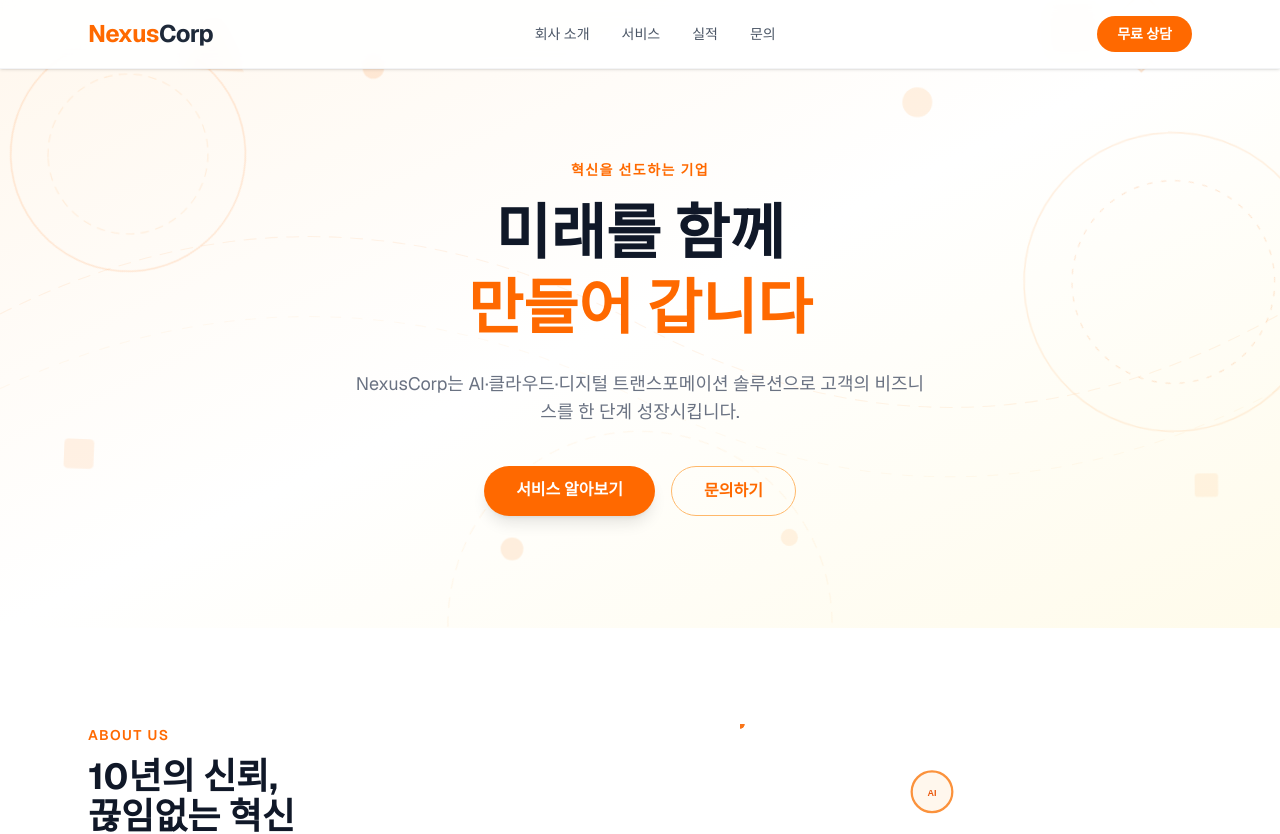
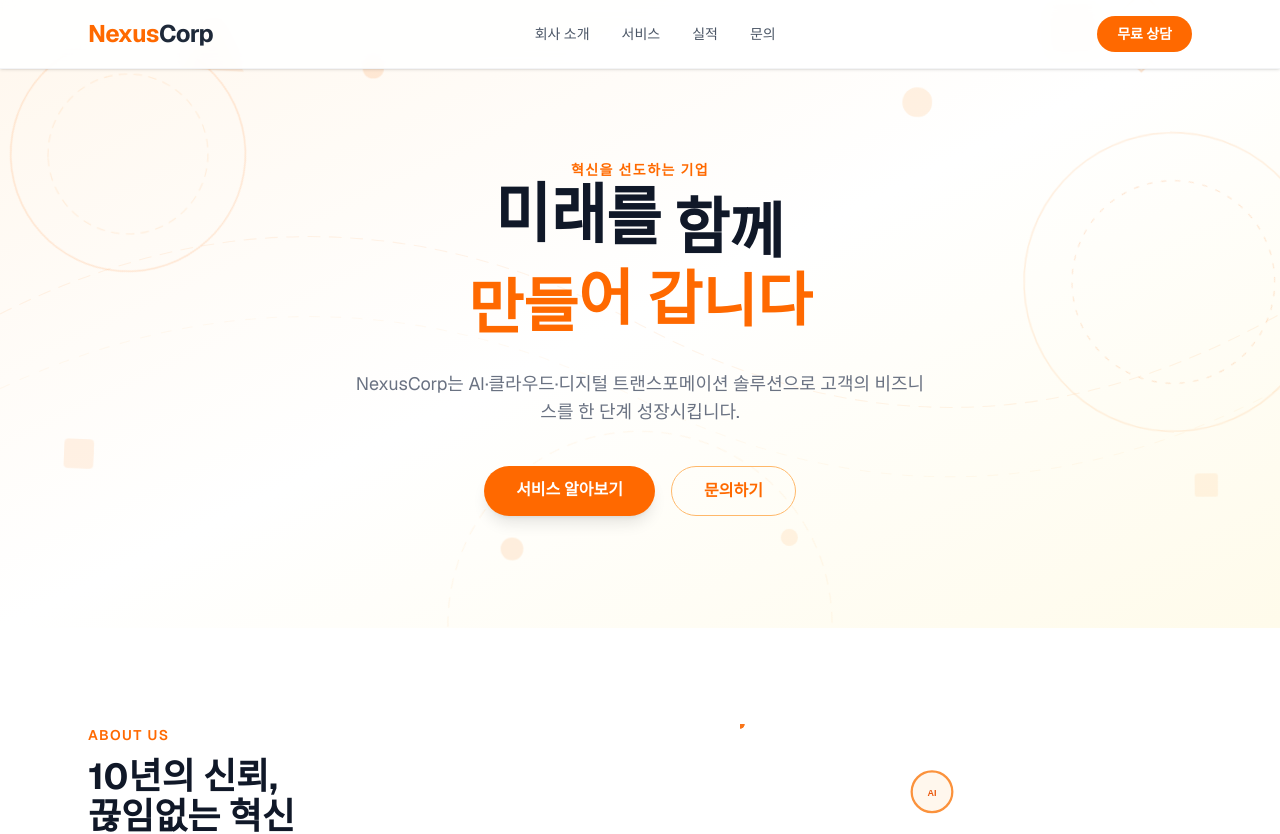
Before and after one commit to Zimins/buildover, a Next.js app in the folder test-nextjs/: page / in a window 1280 px wide. Shown: the top 834 px of the page. Built offline with nearby package versions, Linux system fonts and the light colour scheme.

Commit message:
‘미래를 함께 만들어갑니다’ 라는 문구에 통통 튀는 효과를 넣어줘

```diff
--- a/test-nextjs/app/page.tsx
+++ b/test-nextjs/app/page.tsx
@@ -45,6 +45,18 @@ export default function Home() {
         @keyframes node-pulse {
           0%, 100% { opacity: 0.5; r: 5; }
           50% { opacity: 1; r: 8; }
+        }
+        @keyframes bouncy {
+          0%, 100% { transform: translateY(0px) scaleY(1); }
+          30% { transform: translateY(-18px) scaleY(1.08); }
+          50% { transform: translateY(-22px) scaleY(1.05); }
+          70% { transform: translateY(-6px) scaleY(0.96); }
+          85% { transform: translateY(-12px) scaleY(1.02); }
+          95% { transform: translateY(-2px) scaleY(0.99); }
+        }
+        .bounce-char {
+          display: inline-block;
+          animation: bouncy 1.4s ease-in-out infinite;
         }
         .float-1 { animation: float1 5s ease-in-out infinite; }
         .float-2 { animation: float2 6.5s ease-in-out infinite; }
@@ -125,8 +137,23 @@ export default function Home() {
         <div className="relative z-10">
           <p className="text-sm font-semibold text-orange-500 uppercase tracking-widest mb-4">혁신을 선도하는 기업</p>
           <h1 className="text-5xl md:text-6xl font-extrabold leading-tight text-gray-900 mb-6">
-            미래를 함께<br />
-            <span className="text-orange-500">만들어 갑니다</span>
+            {'미래를 함께'.split('').map((char, i) => (
+              <span
+                key={i}
+                className="bounce-char"
+                style={{ animationDelay: `${i * 0.08}s` }}
+              >{char === ' ' ? '\u00A0' : char}</span>
+            ))}
+            <br />
+            <span className="text-orange-500">
+              {'만들어 갑니다'.split('').map((char, i) => (
+                <span
+                  key={i}
+                  className="bounce-char"
+                  style={{ animationDelay: `${(i + 6) * 0.08}s` }}
+                >{char === ' ' ? '\u00A0' : char}</span>
+              ))}
+            </span>
           </h1>
           <p className="max-w-xl mx-auto text-lg text-gray-500 mb-10">
             NexusCorp는 AI·클라우드·디지털 트랜스포메이션 솔루션으로
```
